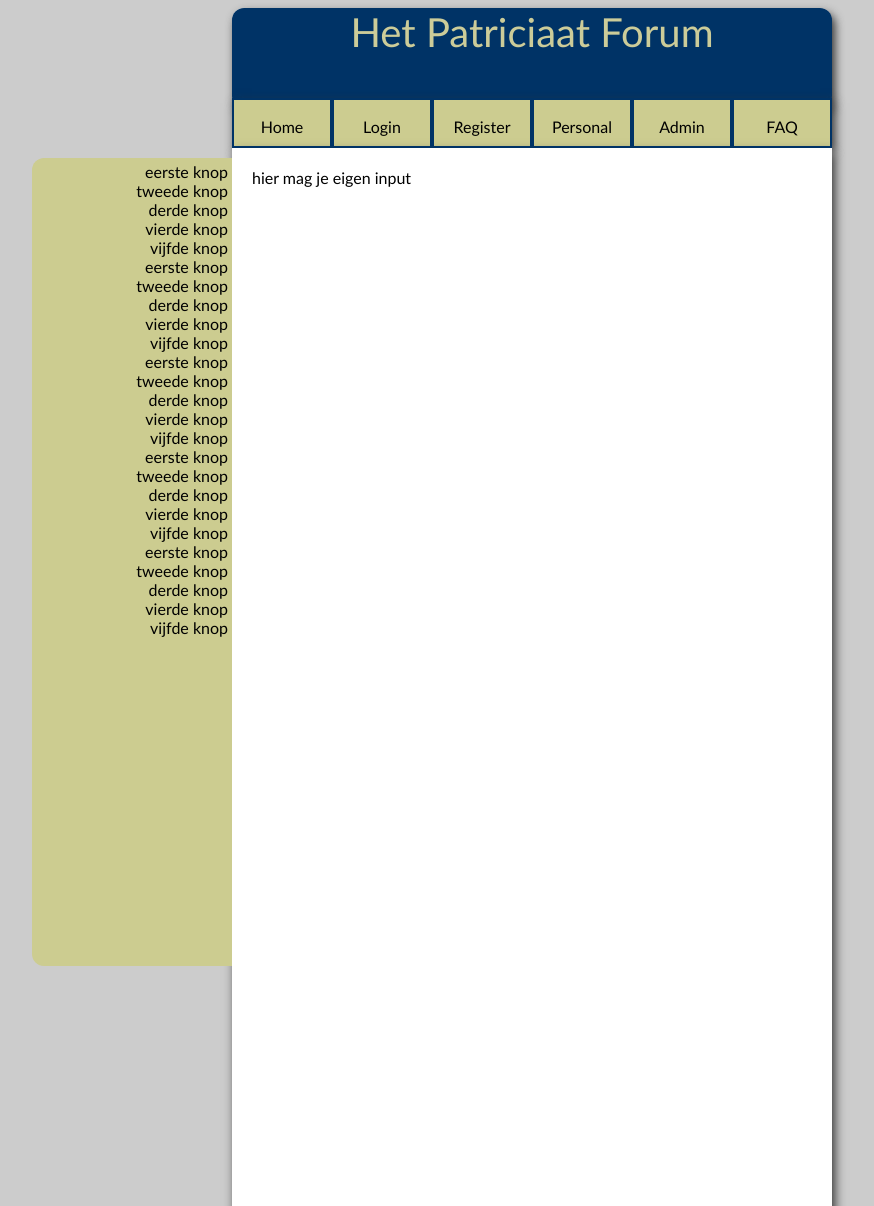
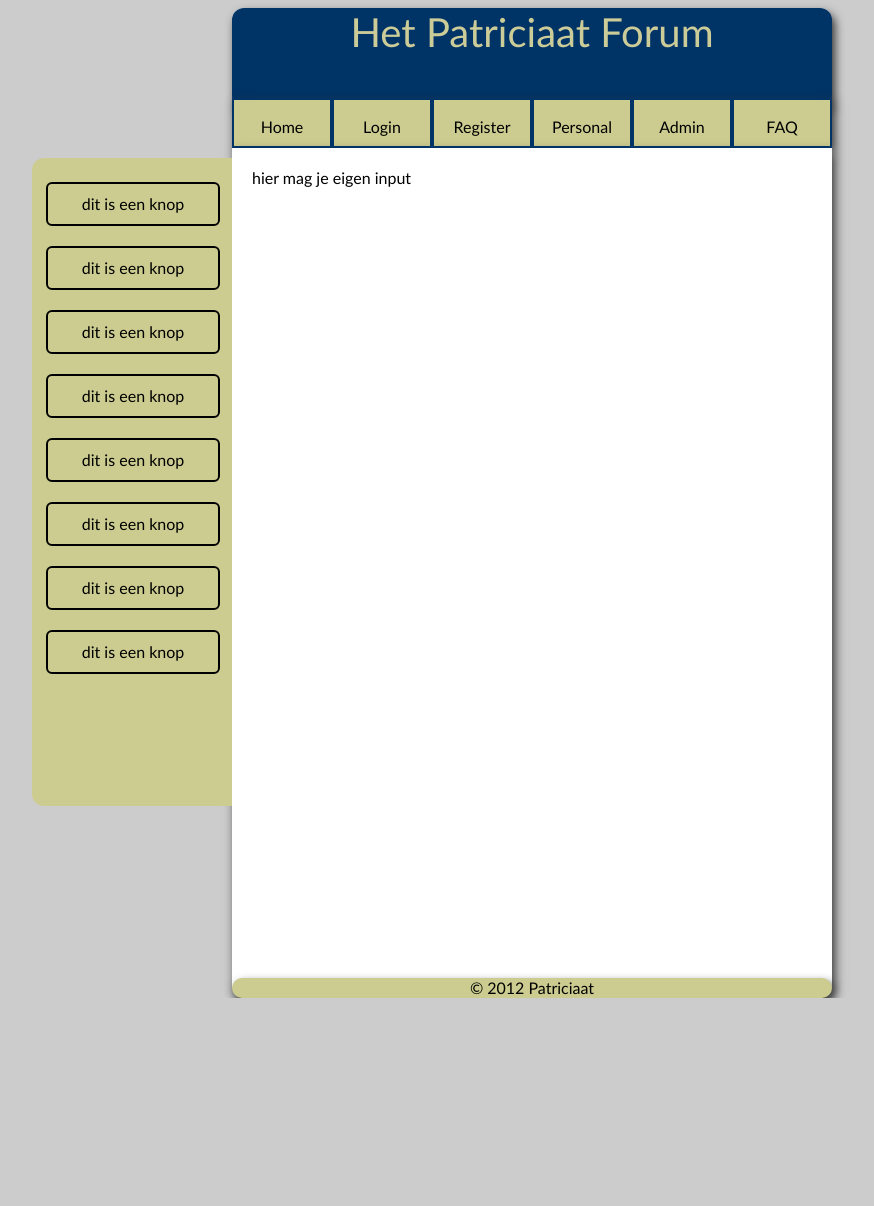
Before and after one commit to fokkedekker/Forum, a PHP site: page /base.html in a window 1280 px wide. Shown: the top 1206 px of the page, without its empty margins (108-982 px from the left). After the commit the page ends 998 px from the top, so only its background shows below. Run offline with PHP 8.4, Linux system fonts and the light colour scheme.

Commit message:
aangepaste base en stylesheet

```diff
--- a/base.html
+++ b/base.html
@@ -15,56 +15,33 @@
 		<div class="bosscontainer">
 
 			<div class="slidemenu">
-				eerste knop
-				<br />
-				tweede knop
-				<br />
-				derde knop
-				<br />
-				vierde knop
-				<br />
-				vijfde knop
-				<br />
-				eerste knop
-				<br />
-				tweede knop
-				<br />
-				derde knop
-				<br />
-				vierde knop
-				<br />
-				vijfde knop
-				<br />
-				eerste knop
-				<br />
-				tweede knop
-				<br />
-				derde knop
-				<br />
-				vierde knop
-				<br />
-				vijfde knop
-				<br />
-				eerste knop
-				<br />
-				tweede knop
-				<br />
-				derde knop
-				<br />
-				vierde knop
-				<br />
-				vijfde knop
-				<br />
-				eerste knop
-				<br />
-				tweede knop
-				<br />
-				derde knop
-				<br />
-				vierde knop
-				<br />
-				vijfde knop
-				<br />
+
+				 <div class="menu2button">
+				 	dit is een knop
+				 </div>
+				 <div class="menu2button">
+				 	dit is een knop
+				 </div>
+				 <div class="menu2button">
+				 	dit is een knop
+				 </div>
+				 <div class="menu2button">
+				 	dit is een knop
+				 </div>
+				 <div class="menu2button">
+				 	dit is een knop
+				 </div>
+				 <div class="menu2button">
+				 	dit is een knop
+				 </div>
+				 <div class="menu2button">
+				 	dit is een knop
+				 </div>
+				 <div class="menu2button">
+				 	dit is een knop
+				 </div>
+
+
 			</div>
 
 		<div class="container">
@@ -103,94 +80,6 @@
 
 			<div class="center">
 			hier mag je eigen input
-			<br />
-			<br />
-			<br />
-			<br />
-			<br />
-			<br />
-			<br />
-			<br />
-			<br />
-			<br />
-			<br />
-			<br />
-			<br />
-			<br />
-			<br />
-			<br />
-			<br />
-			<br />
-			<br />
-			<br />
-			<br />
-			<br />
-			<br />
-			<br />
-			<br />
-			<br />
-			<br />
-			<br />
-			<br />
-					<br />
-			<br />
-			<br />
-			<br />
-			<br />
-			<br />
-			<br />
-			<br />
-			<br />
-			<br />
-			<br />
-			<br />
-			<br />
-			<br />
-			<br />
-			<br />
-			<br />
-			<br />
-			<br />
-			<br />
-			<br />
-			<br />
-			<br />
-			<br />
-			<br />
-			<br />
-			<br />
-			<br />
-			<br />
-					<br />
-			<br />
-			<br />
-			<br />
-			<br />
-			<br />
-			<br />
-			<br />
-			<br />
-			<br />
-			<br />
-			<br />
-			<br />
-			<br />
-			<br />
-			<br />
-			<br />
-			<br />
-			<br />
-			<br />
-			<br />
-			<br />
-			<br />
-			<br />
-			<br />
-			<br />
-			<br />
-			<br />
-			<br />
-
 
 
 			</div>
--- a/stylesheet.css
+++ b/stylesheet.css
@@ -310,7 +310,7 @@ div.slidemenu
 {
 	background:#cccc90;
 	height: auto;
-	min-height:100%;
+	min-height:80%;
 	margin-top:150px;
 	width:192px;
 	float:left;
@@ -327,6 +327,19 @@ div.bosscontainer
 	height: 100%;
 	background: #cccccc;
 	font-family: "trebuchet ms", verdana;
+}
 
-
+div.menu2button
+{
+	border-style:solid;
+	border-width:2px;
+	border-radius:6px;
+	text-align:center;
+	width:170px;
+	height:10px;
+	padding-top:10px;
+	padding-bottom:20px;
+	margin-top:20px;
+	margin-left:10px;
+	margin-right:10px;
 }
```
